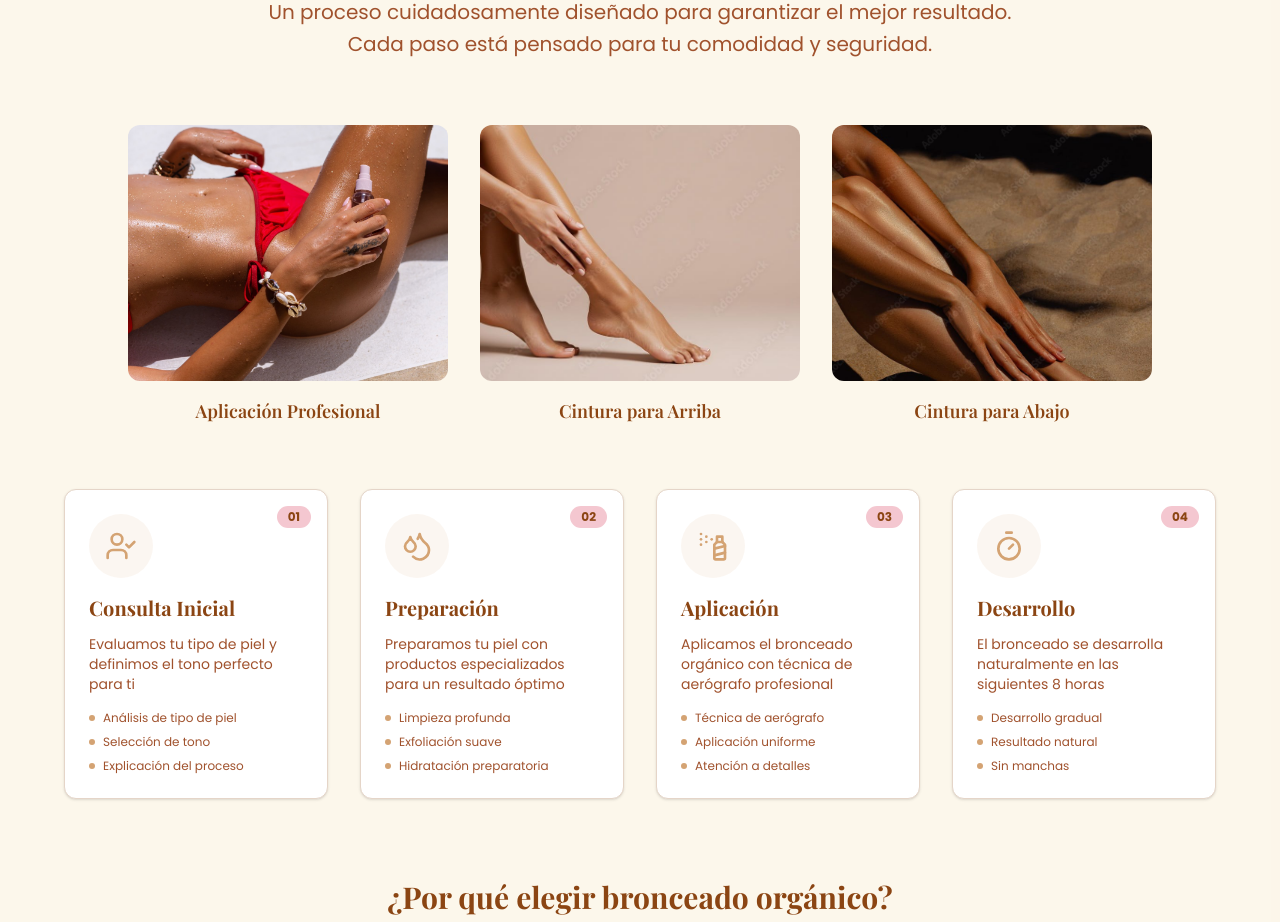
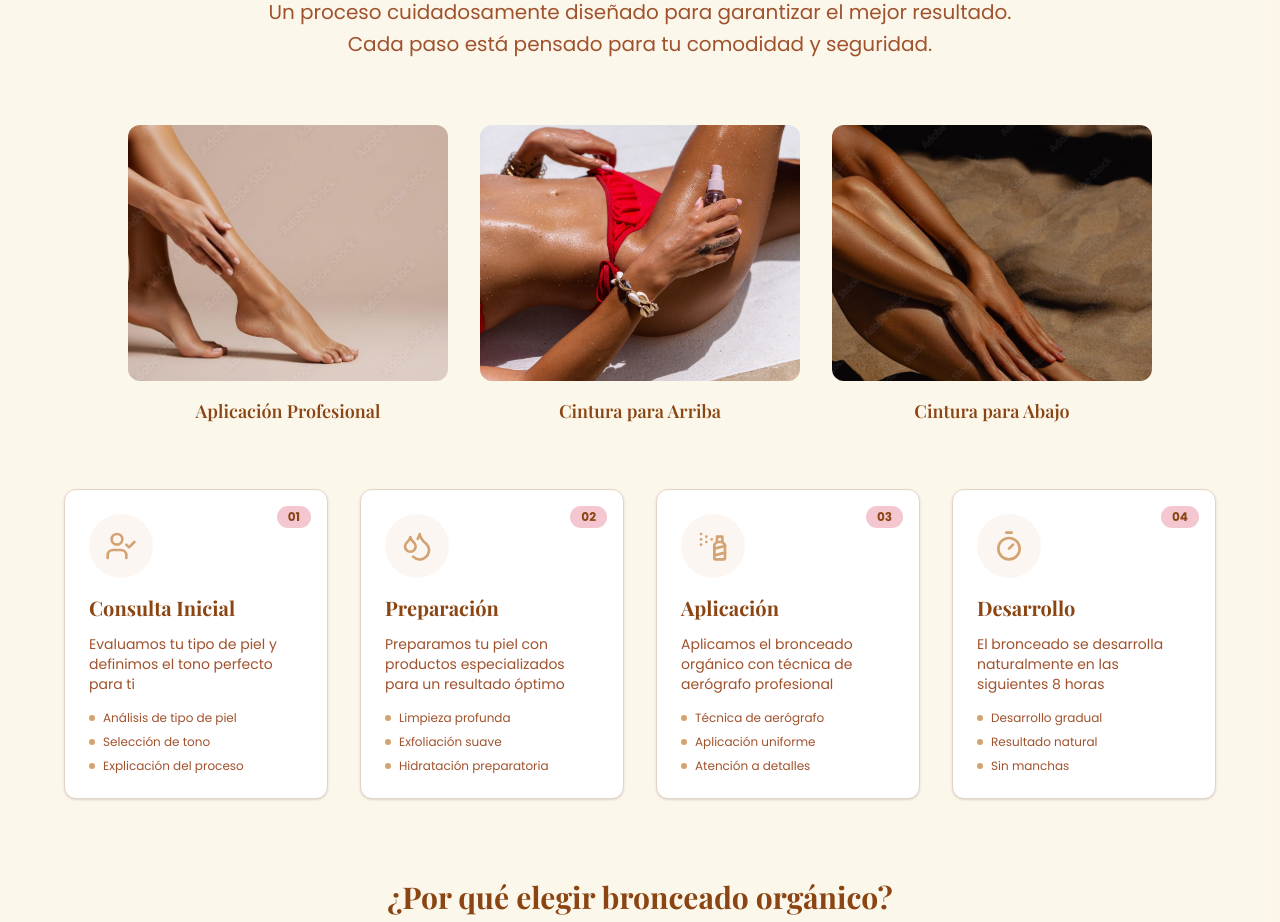
Before and after one commit to EstebanAleart/myglowstyle, a Next.js app in the folder myglowstyle/: page / in a window 1280 px wide. Shown: the part 2880-3802 px from the top of the page. Built offline with nearby package versions, Linux system fonts and the light colour scheme; a web font is replaced by a local one.

Commit message:
cambio imagen

```diff
--- a/myglowstyle/src/app/components/process.jsx
+++ b/myglowstyle/src/app/components/process.jsx
@@ -77,7 +77,7 @@ export function Process() {
           <div className="text-center">
             <div className="relative h-64 mb-4 rounded-lg overflow-hidden">
               <Image
-                src="/images/tanning-application.jpg"
+                src="/images/legs-elegant.jpg"
                 alt="Aplicación de bronceado en piernas"
                 fill
                 className="object-cover"
@@ -88,7 +88,7 @@ export function Process() {
           <div className="text-center">
             <div className="relative h-64 mb-4 rounded-lg overflow-hidden">
               <Image
-                src="/images/legs-elegant.jpg"
+                src="/images/tanning-application.jpg"
                 alt="Resultado en piernas - cintura para arriba"
                 fill
                 className="object-cover"
```
